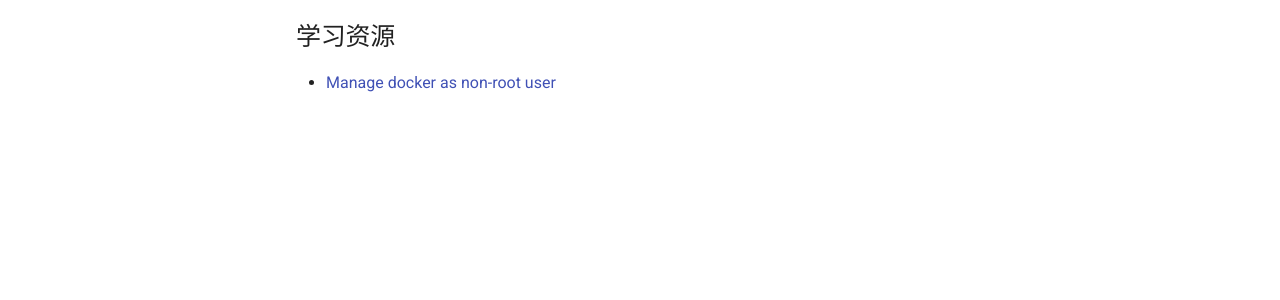
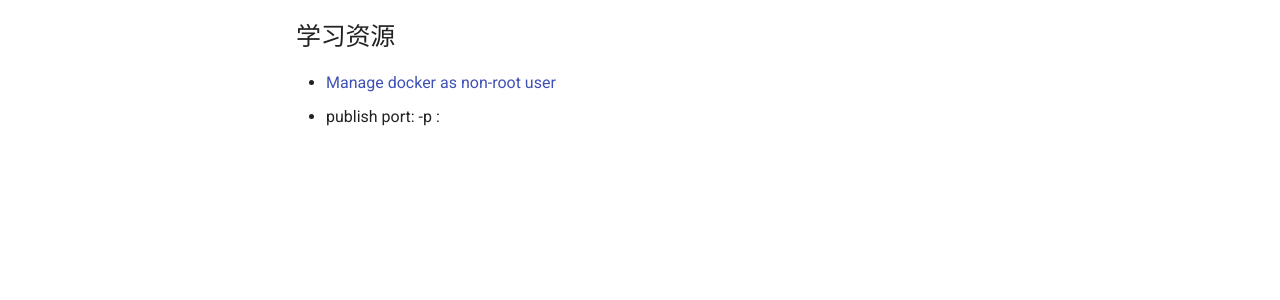
Before and after one commit to zhoukaidev/ks_blog, an MkDocs documentation site: the page built from docs/docker/index.md, in a window 1280 px wide. Shown: the part 424-724 px from the top of the page. Built offline with MkDocs 1.6.1 and Material for MkDocs 9.7.7, drawn with Linux system fonts in a browser that asks for light colours; comment, search, counter and statistics services are not loaded.

Commit message:
Update index.md

```diff
--- a/docs/docker/index.md
+++ b/docs/docker/index.md
@@ -10,3 +10,4 @@
 ## 学习资源
 
 * [Manage docker as non-root user](https://docs.docker.com/engine/install/linux-postinstall/)
+* publish port: -p <host port>:<container port>
```
